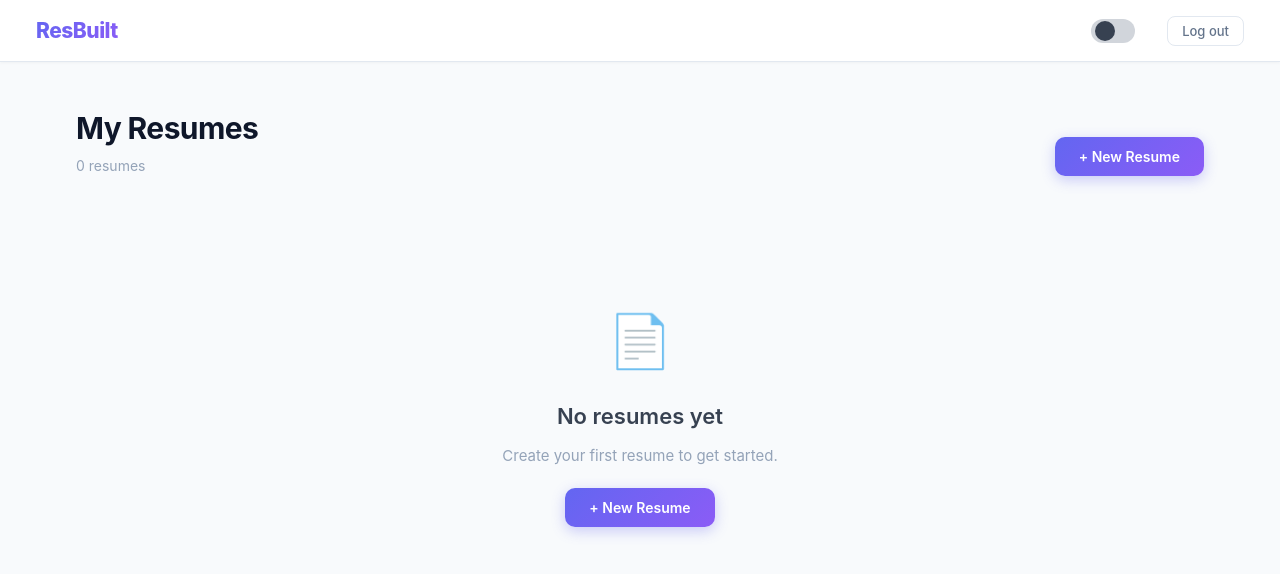
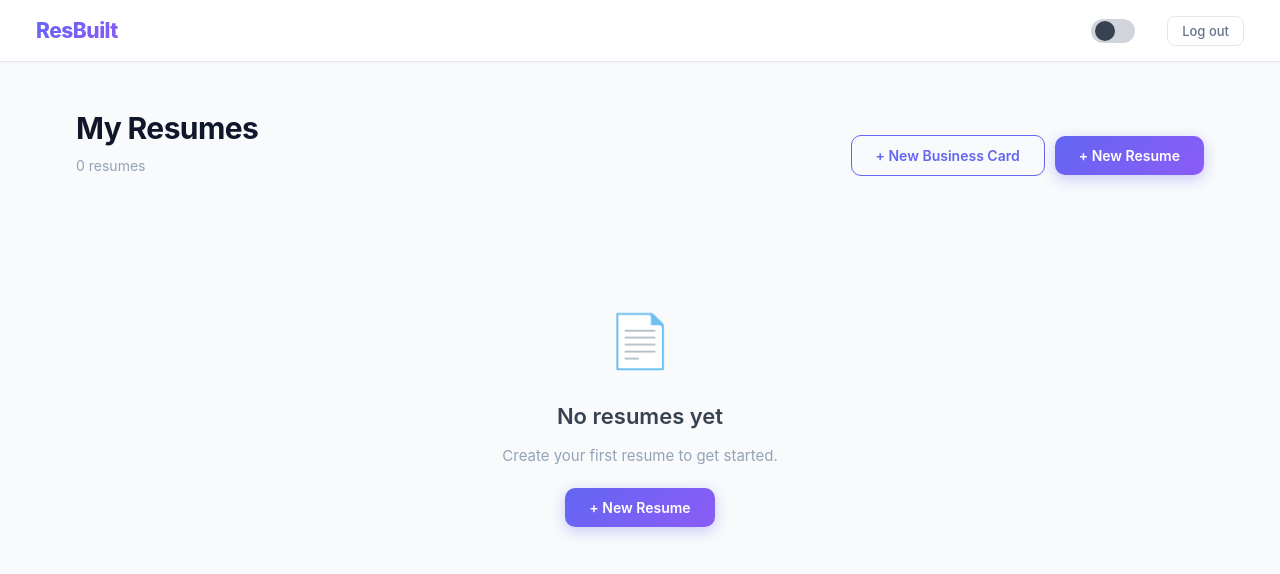
Before and after one commit to zaldivar108/ResBuilt, a React (Vite) app: page /dashboard in a window 1280 px wide. Shown: the top 574 px of the page. Built offline with nearby package versions, Linux system fonts and the light colour scheme.

Commit message:
Mock BCard

```diff
--- a/src/pages/Dashboard.css
+++ b/src/pages/Dashboard.css
@@ -83,6 +83,29 @@
 .dash-subtitle {
   font-size: 14px;
   color: #94A3B8;
+}
+
+.dash-header-actions {
+  display: flex;
+  align-items: center;
+  gap: 10px;
+}
+
+.btn-new-bizcard {
+  background: transparent;
+  color: #6366F1;
+  border: 1.5px solid #6366F1;
+  padding: 11px 24px;
+  border-radius: 10px;
+  font-size: 14px;
+  font-weight: 600;
+  cursor: pointer;
+  transition: all 0.2s;
+}
+.btn-new-bizcard:hover {
+  background: rgba(99,102,241,0.06);
+  border-color: #4F46E5;
+  color: #4F46E5;
 }
 
 .btn-new-resume {
@@ -349,3 +372,28 @@
   color: #94A3B8;
 }
 .dashboard.dark .delete-modal-cancel:hover { background: #1E293B; border-color: #475569; }
+
+/* ── Business card modal ── */
+.bizcard-modal {
+  text-align: center;
+  gap: 12px;
+}
+.bizcard-modal-icon {
+  font-size: 40px;
+  line-height: 1;
+}
+.bizcard-modal-desc {
+  font-size: 14px;
+  color: #64748B;
+  margin: 0;
+}
+.dashboard.dark .bizcard-modal-desc { color: #94A3B8; }
+.dashboard.dark .btn-new-bizcard {
+  border-color: #818CF8;
+  color: #818CF8;
+}
+.dashboard.dark .btn-new-bizcard:hover {
+  background: rgba(129,140,248,0.08);
+  border-color: #6366F1;
+  color: #A5B4FC;
+}
--- a/src/pages/Dashboard.jsx
+++ b/src/pages/Dashboard.jsx
@@ -11,6 +11,7 @@ export default function Dashboard() {
   const [creating, setCreating] = useState(false)
   const [newTitle, setNewTitle] = useState('')
   const [confirmDeleteId, setConfirmDeleteId] = useState(null)
+  const [bizCardModal, setBizCardModal] = useState(false)
 
   function handleCreate(e) {
     e.preventDefault()
@@ -44,9 +45,14 @@ export default function Dashboard() {
               {resumes.length} resume{resumes.length !== 1 ? 's' : ''}
             </p>
           </div>
-          <button className="btn-new-resume" onClick={() => setCreating(true)}>
-            + New Resume
-          </button>
+          <div className="dash-header-actions">
+            <button className="btn-new-bizcard" onClick={() => setBizCardModal(true)}>
+              + New Business Card
+            </button>
+            <button className="btn-new-resume" onClick={() => setCreating(true)}>
+              + New Resume
+            </button>
+          </div>
         </div>
 
         {resumes.length === 0 ? (
@@ -90,6 +96,17 @@ export default function Dashboard() {
         )
       })()}
 
+      {bizCardModal && (
+        <div className="modal-overlay" onClick={() => setBizCardModal(false)}>
+          <div className="modal bizcard-modal" onClick={e => e.stopPropagation()}>
+            <div className="bizcard-modal-icon">🪪</div>
+            <h2>Business Cards</h2>
+            <p className="bizcard-modal-desc">Design and export professional business cards — coming soon.</p>
+            <button className="modal-btn create" onClick={() => setBizCardModal(false)}>Got it</button>
+          </div>
+        </div>
+      )}
+
       {creating && (
         <div className="modal-overlay" onClick={() => setCreating(false)}>
           <div className="modal" onClick={e => e.stopPropagation()}>
```
